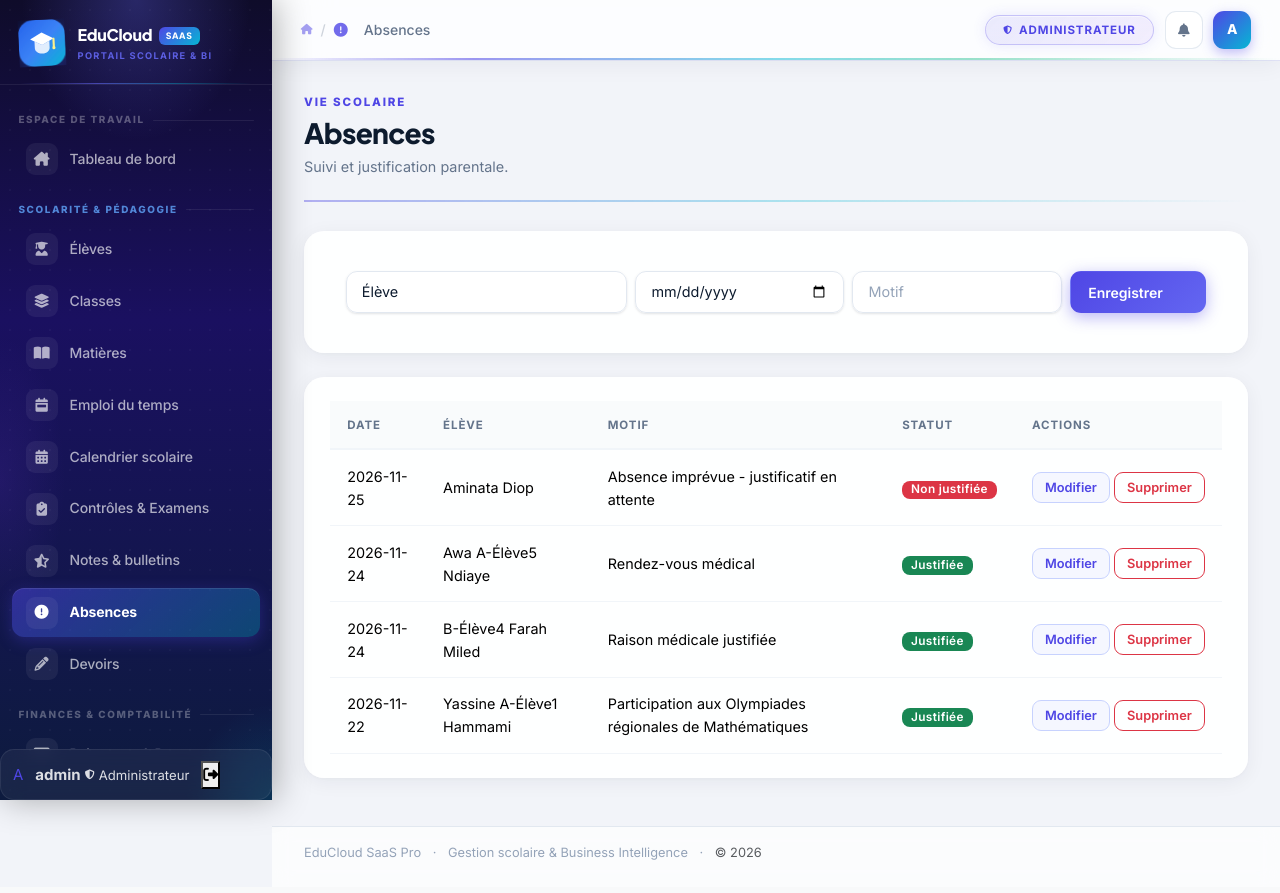
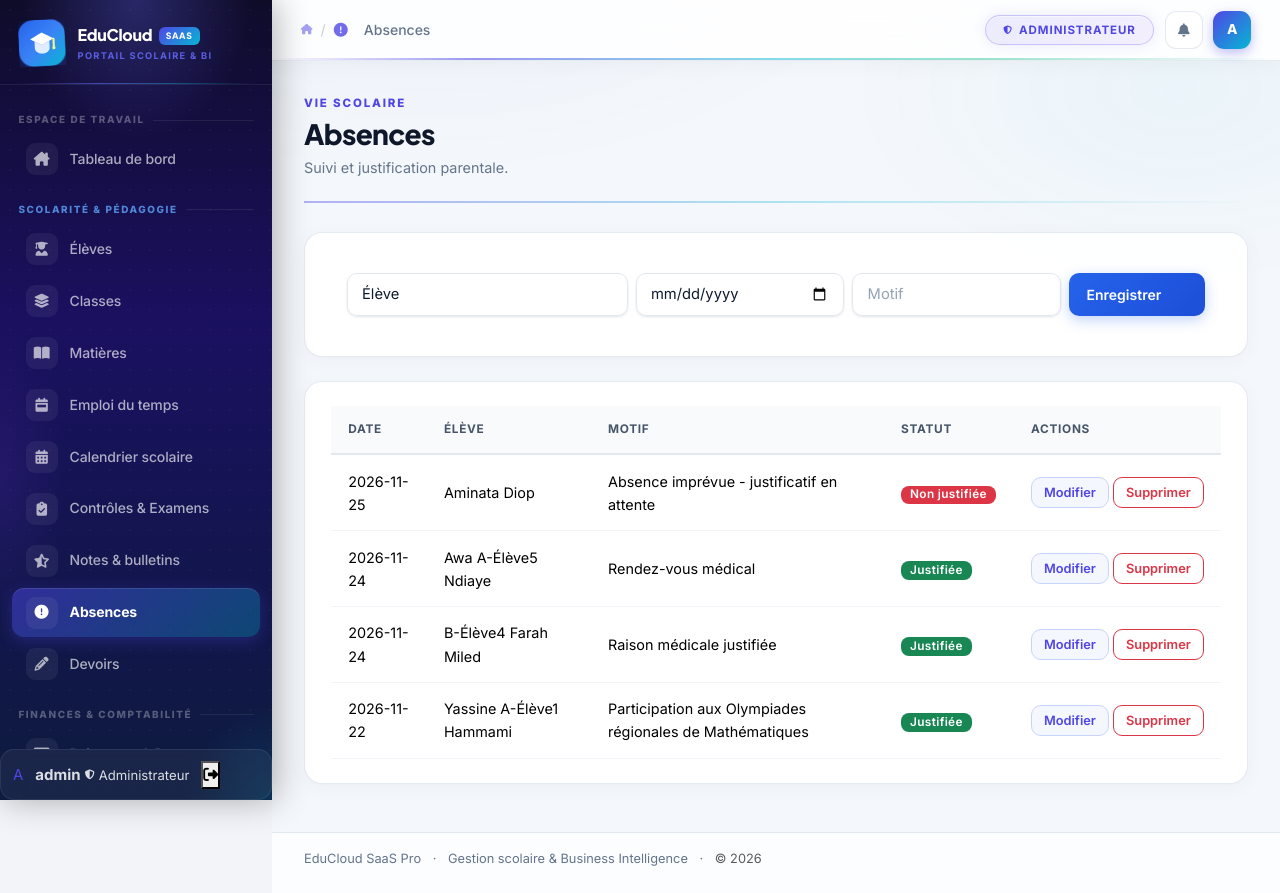
Before and after one commit to Famorycollab/educloud-saas, a Flask app: page /absences in a window 1280 px wide. Before the commit the page ends 860 px from the top, so only its background shows below. Run offline with Flask 3, Linux system fonts and the light colour scheme; the visitor is signed in with stand-in values (Sample User, id 1); data comes from the database, SQL or seed files in the repository.

Commit message:
style: apply 20/20 jury-ready SaaS UI polish across all authenticated pages

```diff
--- a/app/static/enhancements.css
+++ b/app/static/enhancements.css
@@ -349,3 +349,109 @@
   transition: gap 0.2s var(--ease);
 }
 .dash-see-all:hover { gap: 0.5rem; color: #3730a3; }
+/* === EDUCLOUD 20/20 JURY DEMONSTRATION POLISH === */
+
+/* 1. Arrière-plan général raffiné avec halo subtil */
+body:not(.auth-body) .app-main {
+  background:
+    radial-gradient(ellipse 80% 50% at 15% -10%, rgba(37, 99, 235, 0.045) 0%, transparent 60%),
+    radial-gradient(ellipse 60% 40% at 90% 10%, rgba(6, 182, 212, 0.04) 0%, transparent 55%),
+    #f4f7fb;
+}
+
+/* 2. Topbar Premium avec ombre douce et séparation nette */
+.topbar {
+  background: rgba(255, 255, 255, 0.88) !important;
+  backdrop-filter: blur(20px) saturate(180%);
+  -webkit-backdrop-filter: blur(20px) saturate(180%);
+  border-bottom: 1px solid rgba(226, 232, 240, 0.85) !important;
+  box-shadow: 0 4px 20px rgba(15, 23, 42, 0.035);
+}
+
+/* 3. En-têtes de pages (Page Heading / Page Header) */
+.page-heading h1, .page-header h2 {
+  font-family: 'Plus Jakarta Sans', sans-serif;
+  font-weight: 800;
+  letter-spacing: -0.025em;
+  color: #0f172a;
+}
+
+/* 4. Boutons modernes avec relief et micro-interactions */
+.btn-primary {
+  background: linear-gradient(135deg, #2563eb 0%, #1d4ed8 100%);
+  border: none;
+  box-shadow: 0 4px 14px rgba(37, 99, 235, 0.28);
+  font-weight: 600;
+  border-radius: 10px;
+  transition: all 0.22s cubic-bezier(0.16, 1, 0.3, 1);
+}
+.btn-primary:hover {
+  background: linear-gradient(135deg, #1d4ed8 0%, #1e40af 100%);
+  transform: translateY(-2px);
+  box-shadow: 0 8px 20px rgba(37, 99, 235, 0.36);
+}
+.btn-outline-primary {
+  border-radius: 10px;
+  font-weight: 600;
+  border-width: 1.5px;
+  transition: all 0.2s ease;
+}
+.btn-outline-primary:hover {
+  transform: translateY(-1px);
+  box-shadow: 0 4px 12px rgba(37, 99, 235, 0.15);
+}
+
+/* 5. Formulaires & Champs de saisie soignés */
+.form-control, .form-select {
+  border-radius: 10px;
+  border: 1.5px solid #e2e8f0;
+  padding: 0.58rem 0.9rem;
+  font-size: 0.92rem;
+  transition: border-color 0.2s ease, box-shadow 0.2s ease;
+}
+.form-control:focus, .form-select:focus {
+  border-color: #3b82f6;
+  box-shadow: 0 0 0 4px rgba(59, 130, 246, 0.12);
+}
+
+/* 6. Tableaux haute lisibilité & lignes aérées */
+.table thead th {
+  background: #f8fafc !important;
+  color: #475569 !important;
+  font-weight: 700;
+  font-size: 0.74rem;
+  letter-spacing: 0.06em;
+  border-bottom: 2px solid #e2e8f0 !important;
+}
+.table tbody tr:hover td {
+  background: #f0f7ff !important;
+}
+
+/* 7. Cartes & Conteneurs avec profondeur maîtrisée */
+.card {
+  border: 1px solid rgba(226, 232, 240, 0.9) !important;
+  box-shadow: 0 4px 20px rgba(15, 23, 42, 0.035), 0 1px 3px rgba(15, 23, 42, 0.02) !important;
+  border-radius: 18px !important;
+}
+.card:hover {
+  box-shadow: 0 12px 30px rgba(15, 23, 42, 0.065), 0 2px 6px rgba(15, 23, 42, 0.03) !important;
+}
+
+/* 8. Barres de progression modernes */
+.progress {
+  background-color: #e2e8f0;
+  border-radius: 999px;
+  overflow: hidden;
+}
+.progress-bar {
+  border-radius: 999px;
+  transition: width 0.6s cubic-bezier(0.16, 1, 0.3, 1);
+}
+
+/* 9. Footer discret et élégant */
+.app-footer {
+  background: rgba(255, 255, 255, 0.75);
+  backdrop-filter: blur(10px);
+  border-top: 1px solid #e2e8f0;
+  color: #64748b;
+}
```
